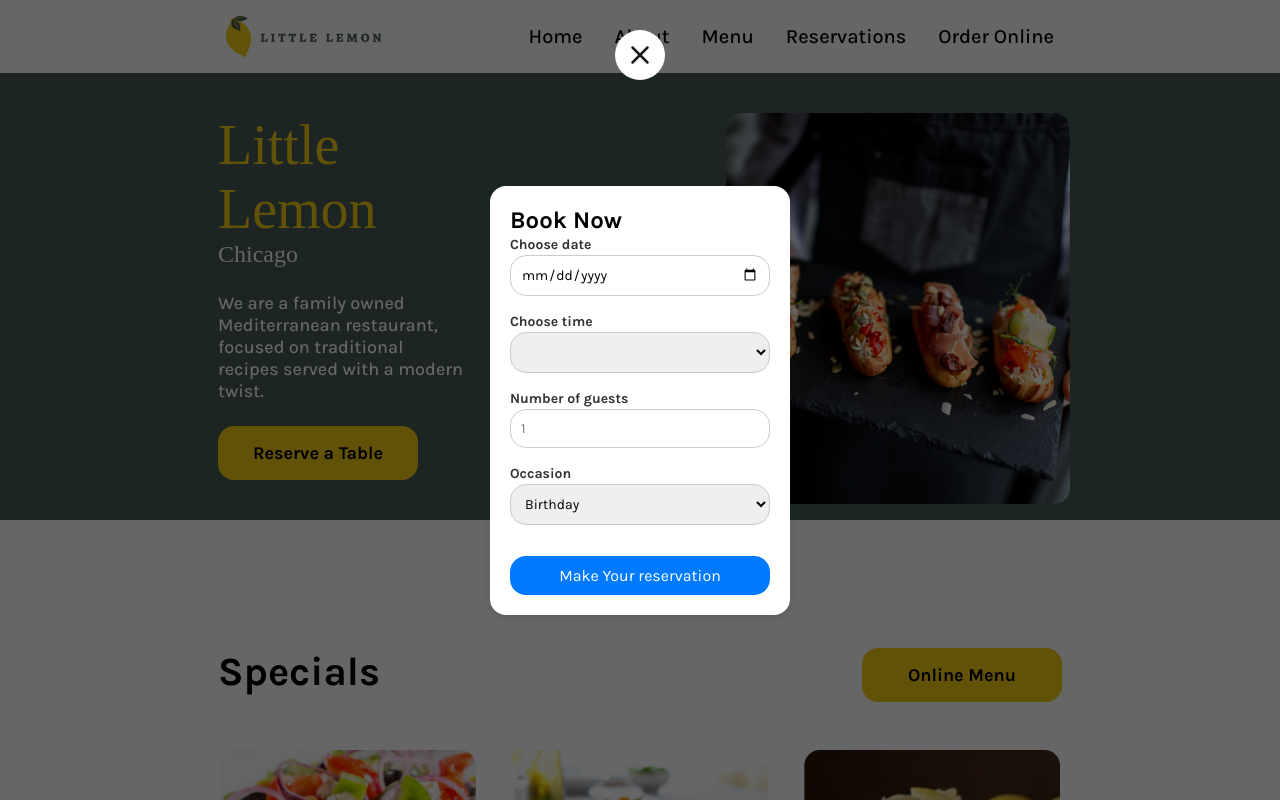
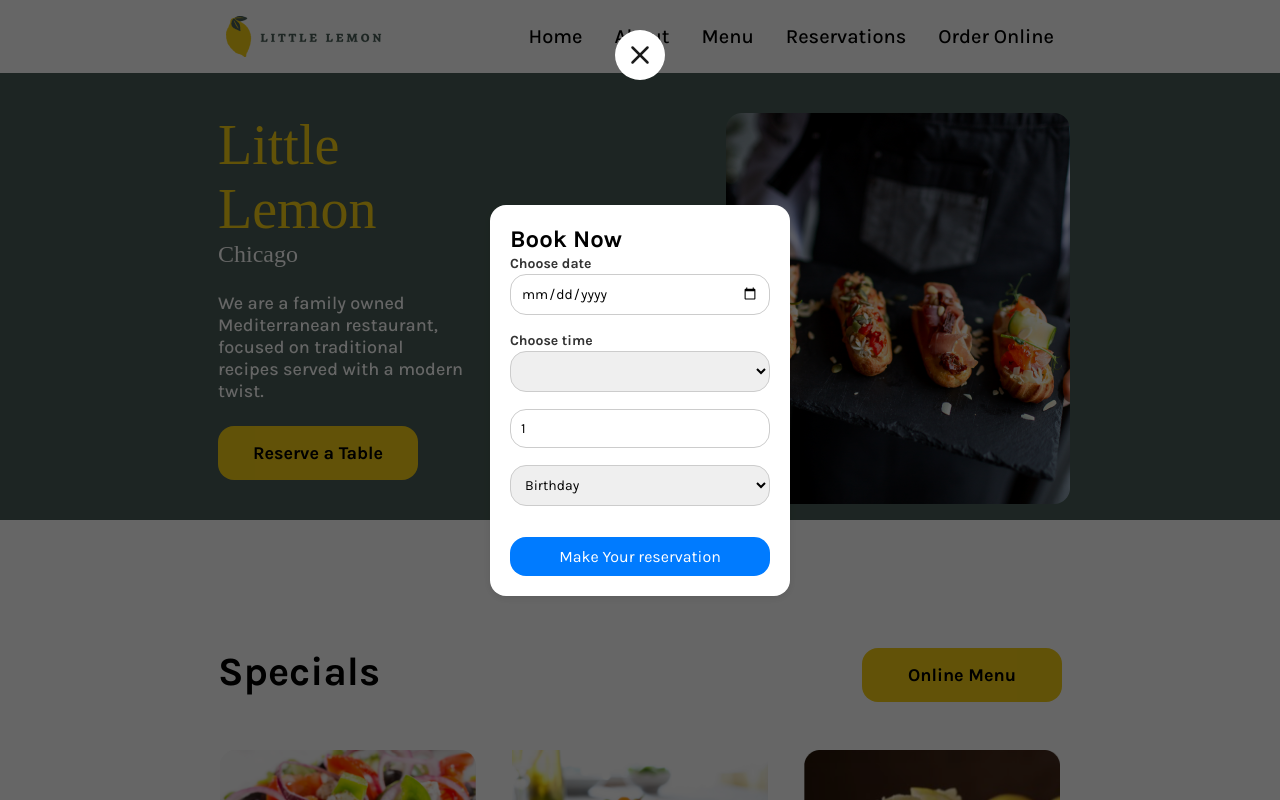
Before and after one commit to ViniSCode/little-lemon-frontend-capstone, a Next.js app: page / in a window 1280 px wide. Both pictures are taken after a click on the button "Reserve a Table". Shown: the top 800 px of the page. Built offline with nearby package versions, Linux system fonts and the light colour scheme; a web font is replaced by a local one.

Commit message:
jest setup, form bugfix (WIP)

```diff
--- a/jest.setup.js
+++ b/jest.setup.js
@@ -1 +1 @@
-import "@testing-library/jest-dom/extended-expect";
+import "@testing-library/jest-dom";
--- a/package.json
+++ b/package.json
@@ -17,7 +17,7 @@
     "react-icons": "^4.10.1"
   },
   "devDependencies": {
-    "@testing-library/jest-dom": "^6.1.2",
+    "@testing-library/jest-dom": "^5.16.5",
     "@testing-library/react": "^14.0.0",
     "@testing-library/user-event": "^14.4.3",
     "jest": "^29.6.4",
--- a/src/components/BookingPage/BookingForm.js
+++ b/src/components/BookingPage/BookingForm.js
@@ -9,12 +9,12 @@ export function BookingForm({
   availableTimes,
   handleSubmitBooking,
   dispatch,
+  numberOfGuests,
+  occasion,
 }) {
   useEffect(() => {
     dispatch({ type: "UPDATE_TIMES", date: new Date(date) });
   }, [date, dispatch]);
-
-  console.log(date);
 
   return (
     <form onSubmit={(event) => handleSubmitBooking(event)}>
@@ -26,7 +26,11 @@ export function BookingForm({
         onChange={(e) => setDate(e.target.value)}
       />
       <label htmlFor="res-time">Choose time</label>
-      <select id="res-time " onChange={(e) => setTime(e.target.value)}>
+      <select
+        id="res-time"
+        value={availableTimes?.times[0]}
+        onChange={(e) => setSelectedTime(e.target.value)}
+      >
         {availableTimes &&
           availableTimes.times.map((time) => (
             <option key={time} value={time}>
@@ -34,19 +38,21 @@ export function BookingForm({
             </option>
           ))}
       </select>
-      <label htmlFor="guests">Number of guests</label>
       <input
         type="number"
         placeholder="1"
         min="1"
         max="10"
-        id="guests"
+        value={numberOfGuests}
         onChange={(e) => setNumberOfGuests(e.target.value)}
       />
-      <label htmlFor="occasion">Occasion</label>
-      <select id="occasion" onChange={(e) => setOccasion(e.target.value)}>
-        <option>Birthday</option>
-        <option>Anniversary</option>
+      <select
+        id="occasion"
+        value={occasion}
+        onChange={(e) => setOccasion(e.target.value)}
+      >
+        <option value="Birthday">Birthday</option>
+        <option value="Anniversary">Anniversary</option>
       </select>
       <input type="submit" value="Make Your reservation" />
     </form>
--- a/src/components/BookingPage/index.js
+++ b/src/components/BookingPage/index.js
@@ -6,10 +6,10 @@ import { useState } from "react";
 import { BookingForm } from "./BookingForm";
 export function BookingPage({ dispatch, availableTimes }) {
   const { setIsBookingModalOpen } = useModal();
-  const [date, setDate] = useState();
-  const [time, setTime] = useState();
-  const [numberOfGuests, setNumberOfGuests] = useState();
-  const [occasion, setOccasion] = useState();
+  const [date, setDate] = useState("");
+  const [time, setTime] = useState("");
+  const [numberOfGuests, setNumberOfGuests] = useState(1);
+  const [occasion, setOccasion] = useState("Birthday");
 
   function handleSubmitBooking(e) {
     e.preventDefault();
@@ -44,6 +44,8 @@ export function BookingPage({ dispatch, availableTimes }) {
         availableTimes={availableTimes}
         dispatch={dispatch}
         handleSubmitBooking={handleSubmitBooking}
+        numberOfGuests={numberOfGuests}
+        occasion={occasion}
       />
     </div>
   );
--- a/src/utils/Time.js
+++ b/src/utils/Time.js
@@ -1,24 +1,16 @@
-export function generateRandomTimes(date) {
-  const result = [];
-  const m = 2 ** 35 - 31;
-  const a = 185852;
-  let s = date.getDate() % m;
+export function generateRandomTimes(selectedDate) {
+  const randomTimes = [];
+  let seed = selectedDate.getDate() % (2 ** 35 - 31);
 
-  function random() {
-    s = (s * a) % m;
-    return s / m;
+  const getRandom = () =>
+    (seed = (seed * 185852) % (2 ** 35 - 31)) / (2 ** 35 - 31);
+
+  for (let hour = 17; hour <= 23; hour++) {
+    if (getRandom() < 0.5) randomTimes.push(`${hour}:00`);
+    if (getRandom() < 0.5) randomTimes.push(`${hour}:30`);
   }
 
-  for (let i = 17; i <= 23; i++) {
-    if (random() < 0.5) {
-      result.push(i + ":00");
-    }
-    if (random() < 0.5) {
-      result.push(i + ":30");
-    }
-  }
-
-  return result;
+  return randomTimes;
 }
 
 export function submitAPI(formData) {
@@ -27,15 +19,11 @@ export function submitAPI(formData) {
 }
 
 export function updateTimes(state, action) {
-  switch (action.type) {
-    case "UPDATE_TIMES":
-      return { ...state, times: generateRandomTimes(action.date) };
-    default:
-      return state;
-  }
+  if (action.type === "UPDATE_TIMES")
+    return { ...state, times: generateRandomTimes(action.date) };
+  return state;
 }
 
 export function initializeTimes() {
-  const today = new Date();
-  return { times: generateRandomTimes(today) };
+  return { times: generateRandomTimes(new Date()) };
 }
```
Also changed, not shown: 2 other files (tests, documents, lock files or other folders).
